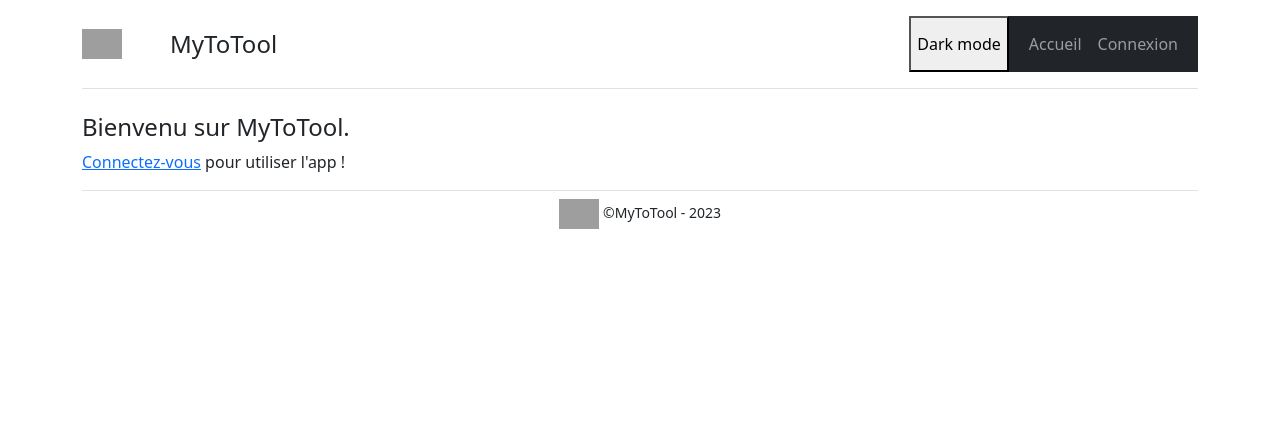
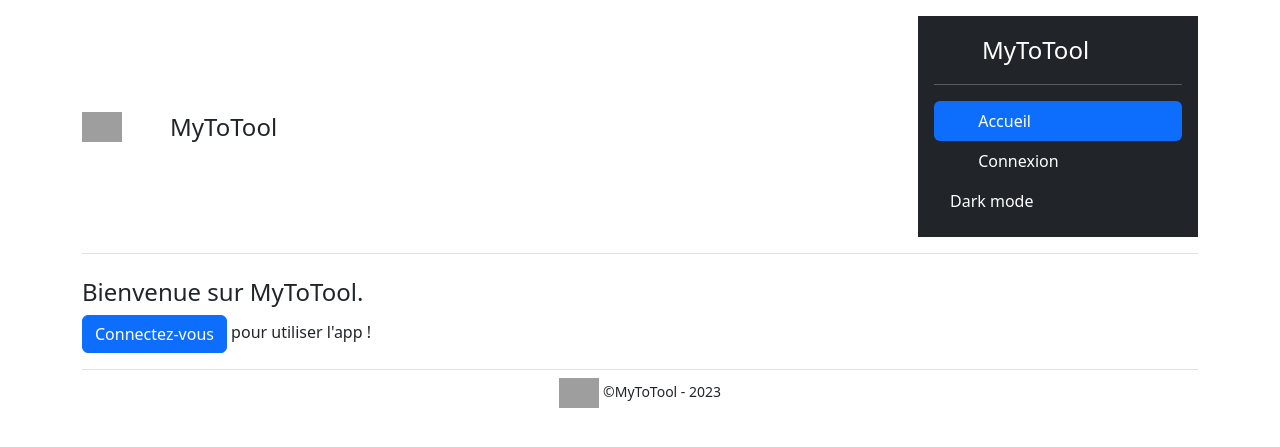
Before and after one commit to CyrilHqt/CESI-MyToTool, a PHP site: page / in a window 1280 px wide. Shown: the top 447 px of the page. Run offline with PHP 8.4, Linux system fonts and the light colour scheme; grey boxes are pictures that could not be loaded.

Commit message:
reindentation of all the code that has been affected, addition of a bit of style to the buttons and input areas, the menu is not yet positioned but it work

```diff
--- a/Views/accueil.view.php
+++ b/Views/accueil.view.php
@@ -7,7 +7,7 @@
         $result = addTodoList($title);
         header('Location: index.php');
         exit;
-        }  elseif ($_POST["type"] === "suppression") {
+    } elseif ($_POST["type"] === "suppression") {
         $result = deleteList($_POST['idTodolist']);
         header('Location: index.php');
         exit;
@@ -27,38 +27,43 @@
 </head>
 <body>
 <?php
-    if (isset($_SESSION['user'])){
+if (isset($_SESSION['user'])) {
     $todolists = getList();
     ?>
     <!--Ajout de la liste-->
     <div id="task-container">
         <div class="original-container">
             <form method="post">
+                <div class="col-md-4">
+                    <div class="input-group">
                         <input name="title" type="text" id="task-input" placeholder="Ajouter une liste de tâches">
                         <input type="hidden" name="type" value="ajout">
-            <button id="add-task-btn">Ajouter</button>
+                        <button class="btn btn-primary" id="add-task-btn">Ajouter</button>
+                    </div>
+                </div>
             </form>
             <ul id="task-list">
-                <?php foreach($todolists as $todolist) { ?>
+                <?php foreach ($todolists as $todolist) { ?>
                     <li>
-                    <a href="index.php?page=todolist&id=<?php echo $todolist['id']?>" ><?php echo $todolist["title"]?></a>
-                    </li>
+                        <div class="task-item">
+                            <a class="btn btn-success" href="index.php?page=todolist&id=<?php echo $todolist['id'] ?>"><?php echo $todolist["title"] ?></a>
                             <!--Suppression de la liste-->
                             <form action="" method="POST">
                                 <input type="hidden" name="idTodolist" value="<?= $todolist['id'] ?>" />
                                 <input type="hidden" name="type" value="suppression" />
                                 <input type="submit" value="Supprimer" class="btn btn-outline-danger" />
                             </form>
-
+                        </div>
+                    </li>
                 <?php } ?>
             </ul>
         </div>
-
     </div>
 <?php } else { ?>
-        <h4>Bienvenu sur MyToTool.</h4>
-        <p><a href="index.php?page=login">Connectez-vous</a> pour utiliser l'app !</p>
+    <h4>Bienvenue sur MyToTool.</h4>
+    <p><a class="btn btn-primary" href="index.php?page=login">Connectez-vous</a> pour utiliser l'app !</p>
 <?php } ?>
+
 <?php
 if ($_SERVER['REQUEST_METHOD'] === 'POST') {
     $task = $_POST['task'];
@@ -68,7 +73,17 @@
 }
 ?>
 
+<style>
+    .task-item {
+        display: flex;
+        align-items: center;
+    }
+
+    .task-item form {
+        margin-left: 10px;
+    }
+</style>
+
 <script src="public\assets\script.js"></script>
-
 </body>
 </html>
--- a/Views/partials/header.php
+++ b/Views/partials/header.php
@@ -4,7 +4,7 @@
       <img src="public/Assets/images/MyToToolLogo" width="40" alt="Logo de MyToTool" />
       <span class="ms-5 fs-4">MyToTool</span>
     </a>
-    <button onclick="dark()">Dark mode</button>
+
     <?php require_once("views/partials/menu.php"); ?>
   </header>
 </div>
--- a/Views/partials/menu.php
+++ b/Views/partials/menu.php
@@ -1,23 +1,33 @@
-<nav class="navbar navbar-expand-lg navbar-dark bg-dark">
-  <div class="container-fluid">
-    <button class="navbar-toggler" type="button" data-bs-toggle="collapse" data-bs-target="#navbarSupportedContent" aria-controls="navbarSupportedContent" aria-expanded="false" aria-label="Toggle navigation">
-      <span class="navbar-toggler-icon"></span>
-    </button>
-    <div class="collapse navbar-collapse" id="navbarSupportedContent">
-      <ul class="navbar-nav me-auto mb-2 mb-lg-0">
+<div class="d-flex flex-column flex-shrink-0 p-3 text-bg-dark" style="width: 280px;">
+  <a href="/" class="d-flex align-items-center mb-3 mb-md-0 me-md-auto text-white text-decoration-none">
+    <svg class="bi pe-none me-2" width="40" height="32"><use xlink:href="#bootstrap"></use></svg>
+    <span class="fs-4">MyToTool</span>
+  </a>
+  <hr>
+  <ul class="nav nav-pills flex-column mb-auto">
     <li class="nav-item">
-          <a class="nav-link" aria-current="page" href="<?= URL; ?>index">Accueil</a>
+      <a href="<?= URL; ?>index" class="nav-link active" aria-current="page">
+        <svg class="bi pe-none me-2" width="16" height="16"><use xlink:href="#home"></use></svg>
+        Accueil
+      </a>
     </li>
     <?php if (!isset($_SESSION['user'])) { ?>
-          <li class="nav-item">
-            <a class="nav-link" href="index.php?page=login">Connexion</a>
+      <li>
+        <a href="index.php?page=login" class="nav-link text-white">
+          <svg class="bi pe-none me-2" width="16" height="16"><use xlink:href="#speedometer2"></use></svg>
+          Connexion
+        </a>
       </li>
     <?php } else { ?>
-          <li class="nav-item">
-            <a class="nav-link" href="index.php?page=logout">Deconnexion</a>
+      <li>
+        <a href="index.php?page=logout" class="nav-link text-white">
+          <svg class="bi pe-none me-2" width="16" height="16"><use xlink:href="#speedometer2"></use></svg>
+          Deconnexion
+        </a>
       </li>
     <?php } ?>
+    <li>
+    <button class="nav-link text-white" onclick="dark()">Dark mode</button>
+    </li>
   </ul>
 </div>
-  </div>
-</nav>
```
Also changed, not shown: Views/login.view.php (+7 -5 lines), Views/todolist.view.php (+25 -15 lines), request/todo.dao.php (+0 -10 lines), Views/partials/template.php (line endings or trailing spaces). Lines whose indentation alone changed are shown as unchanged.
